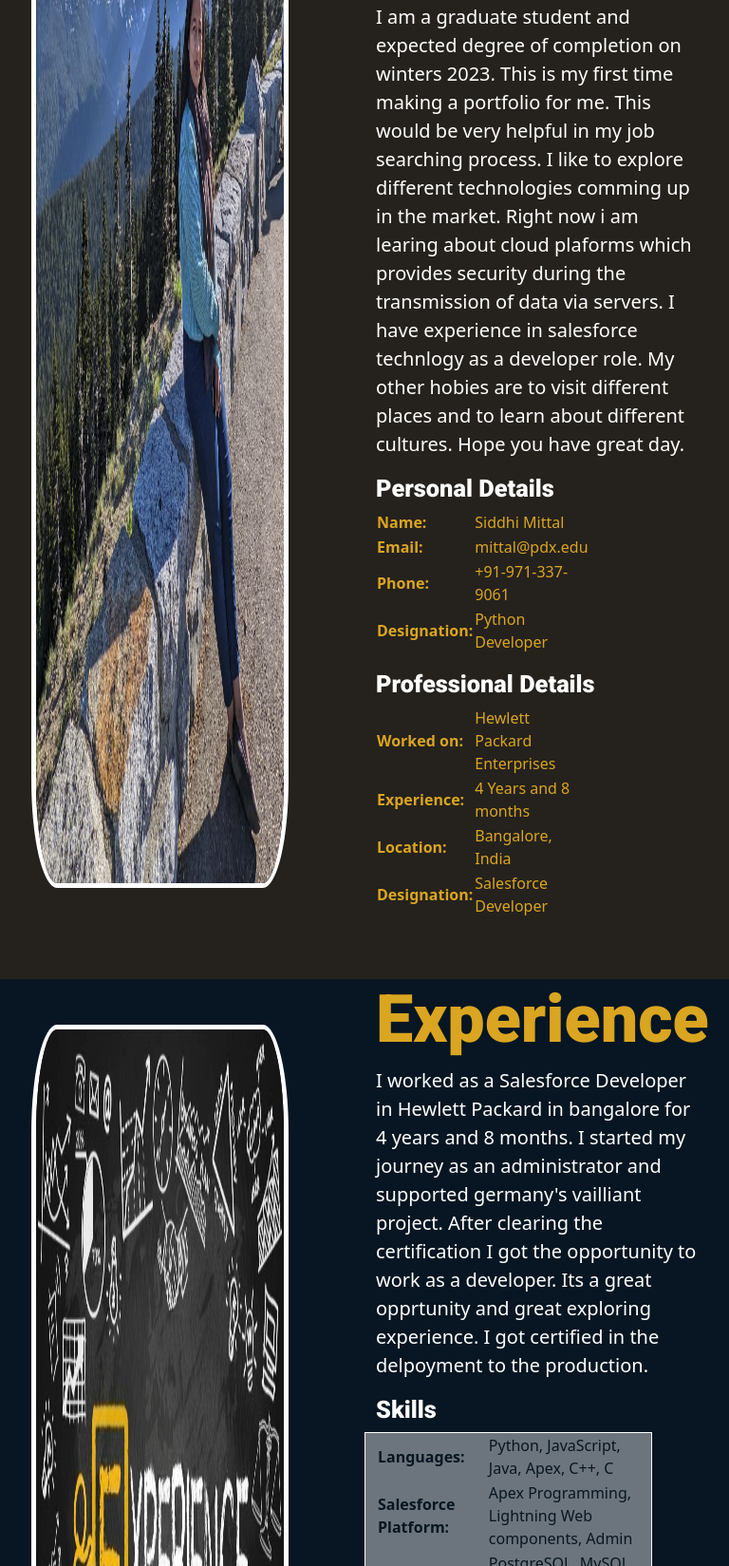
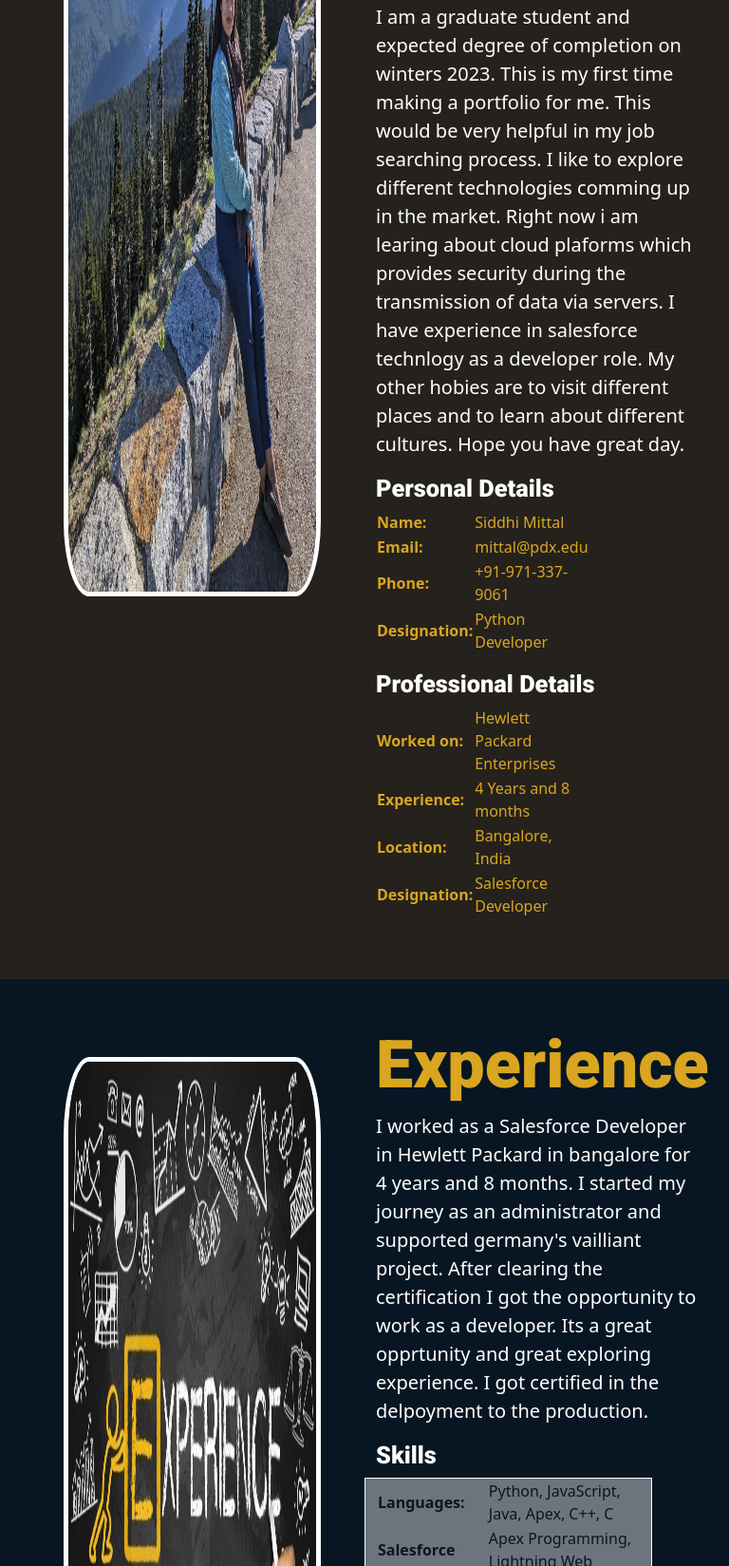
Before and after one commit to Siddhimittal/Siddhimittal.github.io, a plain HTML site: page index.html in a window 768 px wide. Shown: the part 1151-2800 px from the top of the page at 95% size. Drawn offline with nearby package versions, Linux system fonts and the light colour scheme.

Commit message:
making changes in picture sizes

```diff
--- a/index.html
+++ b/index.html
@@ -145,7 +145,7 @@
                     <img class="experience-image" src="experience.jpg" alt="There is a pic of Siddhi Mittal standing on a bridge">
                 </div>
                 <div class="col-md-6">
-                    <h1 class="heading-experience">Experience</h1>
+                    <h1 class="heading-experience mt-5">Experience</h1>
                     <p class="experience-intro1">I worked as a Salesforce Developer in Hewlett Packard in bangalore for 4 years and 8 months.
                         I started my journey as an administrator and supported germany's vailliant project. After clearing the certification
                         I got the opportunity to work as a developer. Its a great opprtunity and great exploring experience. I got certified in
--- a/style.css
+++ b/style.css
@@ -109,6 +109,21 @@ body{
     }
 }
 
+@media (min-width:768px){
+    .section-homeimage img{
+        display:flex;
+        margin: auto;
+        width: 100%;
+        height: 100%;
+        border-radius: 10%;
+        overflow: hidden;
+        border: 5px solid #fff;
+        align-items: center;
+        align-self: center;
+        justify-content: center;
+    }
+}
+
 /*footer*/
 .fontawesome-section{
     align-items: center;
@@ -149,20 +164,43 @@ body{
 }
 
 .aboutme-image{
+    height:100%;
     width: 80%;
-    height: 100%;
     border-radius: 10%;
     overflow: hidden;
     border: 5px solid #fff;
     align-items: center;
 }
 
+@media (max-width:768.1px){
+    .aboutme-image{
+        display:flex;
+        margin: auto;
+        width: 100%;
+        height: auto;
+        border-radius: 10%;
+        overflow: hidden;
+        border: 5px solid #fff;
+        align-items: center;
+        align-self: center;
+        justify-content: center;
+    }
+}
+
+
 @media (min-width:768px){
     .aboutme-image{
-        display: flex;
+        display:flex;
+        margin: auto;
         width: 80%;
-        height: 100%;
+        height: 70%;
+        margin-top: 10%;
         border-radius: 10%;
+        overflow: hidden;
+        border: 5px solid #fff;
+        align-items: center;
+        align-self: center;
+        justify-content: center;
     }
 }
 
@@ -212,6 +250,37 @@ body{
     overflow: hidden;
     border: 5px solid #fff;
     align-items: center;
+}
+
+@media (max-width:768px){
+    .experience-image{
+        display:flex;
+        margin: auto;
+        width: 100%;
+        height: auto;
+        border-radius: 10%;
+        overflow: hidden;
+        border: 5px solid #fff;
+        align-items: center;
+        align-self: center;
+        justify-content: center;
+    }
+}
+
+@media (min-width:768px){
+    .experience-image{
+        display:flex;
+        margin: auto;
+        width: 80%;
+        height: 70%;
+        margin-top: 10%;
+        border-radius: 10%;
+        overflow: hidden;
+        border: 5px solid #fff;
+        align-items: center;
+        align-self: center;
+        justify-content: center;
+    }
 }
 
 .heading-experience{
```
